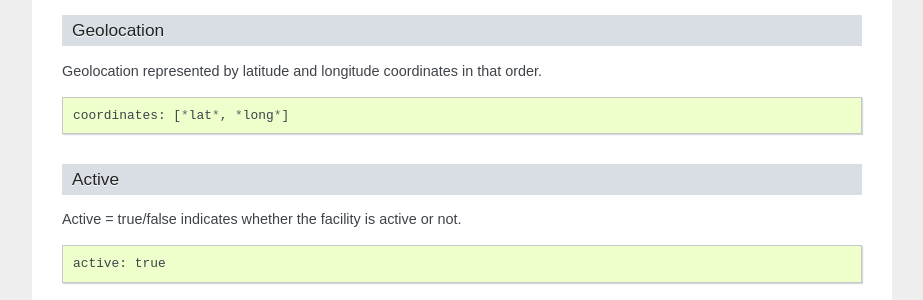
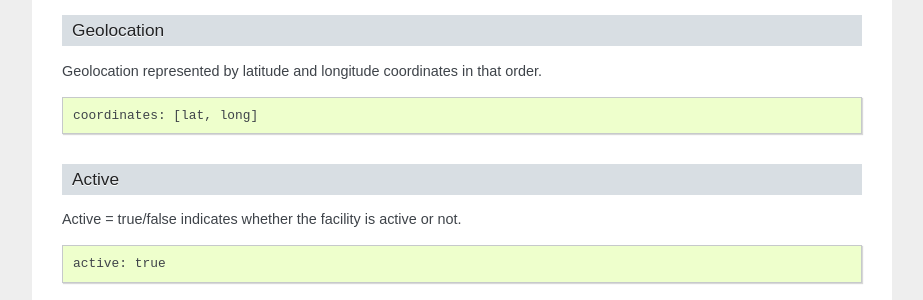
Before and after one commit to facilityregistry/fred-api, a Sphinx documentation site: the page built from docs/api_specifications.rst, in a window 1280 px wide and 900 px high, scrolled down 1121 px. Shown: the part 152-452 px from the top of the window, without its empty margins (198-1121 px from the left). Built offline with Sphinx 7.4.7, drawn with Linux system fonts in a browser that asks for light colours.

```diff
--- a/docs/api_specifications.rst
+++ b/docs/api_specifications.rst
@@ -77,7 +77,7 @@ Geolocation represented by latitude and longitude coordinates in that order.
 
 ::
 
-  coordinates: [*lat*, *long*]
+  coordinates: [lat, long]
 
 Active
 ~~~~~~
```
